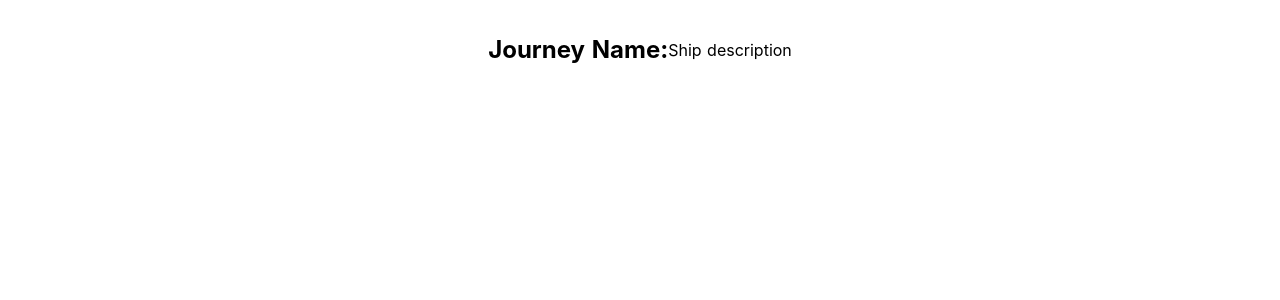
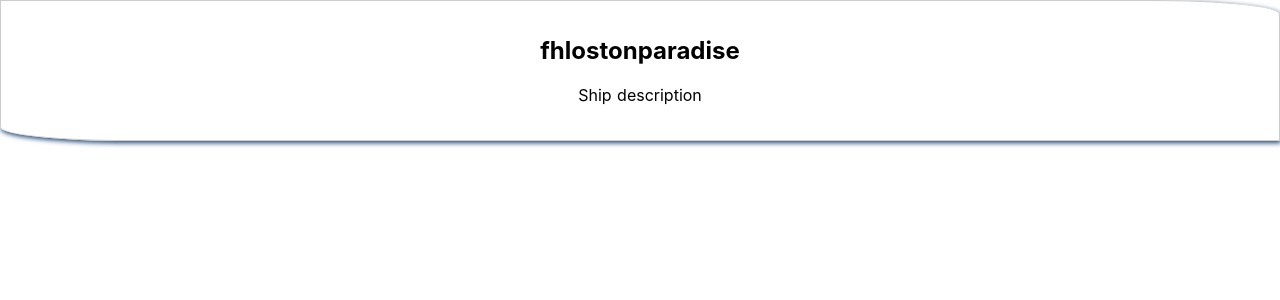
Before and after one commit to jetsetPanda/projectCelestial, a Nuxt app: page /journeys/fhlostonparadise in a window 1280 px wide. Shown: the top 300 px of the page. Built offline with nearby package versions, Linux system fonts and the light colour scheme.

Commit message:
implement dynamic routing + css

```diff
--- a/components/Journey.vue
+++ b/components/Journey.vue
@@ -16,7 +16,7 @@
 
 <script>
   export default {
-    props: ['thumbnail', 'journeyName', 'journeyTagline','routeName', 'journeyDescription', 'journeyId']
+    props: ['thumbnail', 'journeyName', 'journeyTagline','routeName', 'journeyDescription', 'journeyid']
   }
 </script>
 
@@ -44,16 +44,8 @@
     padding: 25px;
     border: 1px solid #CCCCCC;
     border-radius: 0% 10% 0% 10%;
-    /*-webkit-transition:border-radius 300ms;*/
-    /*-moz-transition:border-radius 300ms;*/
-    /*transition:border-radius 300ms;*/
     box-shadow: 1px 2px 5px #214774;
   }
-
-  /*.journey:hover {*/
-  /*  border-radius: 10%;*/
-  /*  !*padding: 23px;*!*/
-  /*}*/
 
 
   .thumbnail {
--- a/pages/journeys/_shipid/index.vue
+++ b/pages/journeys/_journeyid/index.vue
@@ -2,7 +2,7 @@
 <!--  e.g. below: dynamic route in vue router-->
 <!--  <p>{{ $route.params.shipid }}</p>-->
   <section class="single-journey">
-    <h1>Journey Name:</h1>
+    <h1>{{ $route.params.journeyid }}</h1>
     <div>
       <img src="" alt="">
     </div>
@@ -14,9 +14,16 @@
 
   .single-journey {
     display: flex;
+    flex-flow: column;
     justify-content: center;
     align-items: center;
     text-align: center;
     padding: 35px;
+    border: 1px solid #CCCCCC;
+    border-radius: 0% 10% 0% 10%;
+    /*-webkit-transition:border-radius 300ms;*/
+    /*-moz-transition:border-radius 300ms;*/
+    /*transition:border-radius 300ms;*/
+    box-shadow: 1px 2px 5px #214774;
   }
 </style>
--- a/pages/journeys/index.vue
+++ b/pages/journeys/index.vue
@@ -1,6 +1,6 @@
 <template>
   <section>
-    <h1 class="fontGalactic">Journeys with UP Galactic Starcruisers</h1>
+    <h1 class="fontGalactic">Journeys with UpGalactic Starcruisers</h1>
     <h2>The journey itself is the destination.</h2>
     <section class="journeys">
 
@@ -9,7 +9,8 @@
         journeyName="The Mon Calamari"
         journeyTagline="Pampering, Rebel Style"
         routeName="Coruscant - Endor"
-        journeyDescription="Travel to a galaxy far far away with the Rebel Alliance's most famous frigate, now converted to a supremely luxurious resort starcruiser."
+        journeyDescription="Travel in sheer luxury to a galaxy far far away with the Rebel Alliance's most famous frigate, now converted to a supremely relaxing resort cruiser."
+        journeyid="moncalamari"
       />
 
       <Journey
@@ -17,7 +18,8 @@
         journeyName="Fhloston Paradise"
         journeyTagline="Azure Escapade"
         routeName="Mondoshawar - Earth 2263"
-        journeyDescription="Hosted by the voicecorder stylings of MC Ruby Rod, expect a fun and sensual lightwarp through the galaxy at this stylish starliner. The main highlight will be the showstopping performance by the Azure Diva themselves, Plavalaguna."
+        journeyDescription="Hosted by the voicecorder stylings of MC Ruby Rod, expect a fun and sensual lightwarp through the stars in this stylish vessel. The main highlight will be the showstopping performance by the Singular Azure Diva them-theyselves, Plavalaguna."
+        journeyid="fhlostonparadise"
       />
 
       <Journey
@@ -26,7 +28,8 @@
         journeyTagline="City on a Ship"
 
         routeName="Earth, UFP - Delta Quadrant"
-        journeyDescription="Best known for capturing the Federation starship USS Voyager in 2373, this citadel class ship can set you to stun with its majestic gravity simulated avenues and cityscapes."
+        journeyDescription="Best known for capturing the Federation starship USS Voyager in 2373, this citadel class starship can set you to stun with its majestic gravity simulated avenues and cityscapes."
+        journeyid="voth"
       />
 
     </section>
@@ -46,16 +49,16 @@
 <style scoped>
 .journeys {
   margin-top: 50px;
-
   display: flex;
   flex-flow: wrap;
   justify-content: center;
-  /*align-items: center;*/
+  align-items: stretch;
 }
 
 .fontGalactic {
   color: #214774;
   font-size: 3rem;
+  text-shadow: 1px 1px 2px #35495e;
 }
 
 </style>
```
